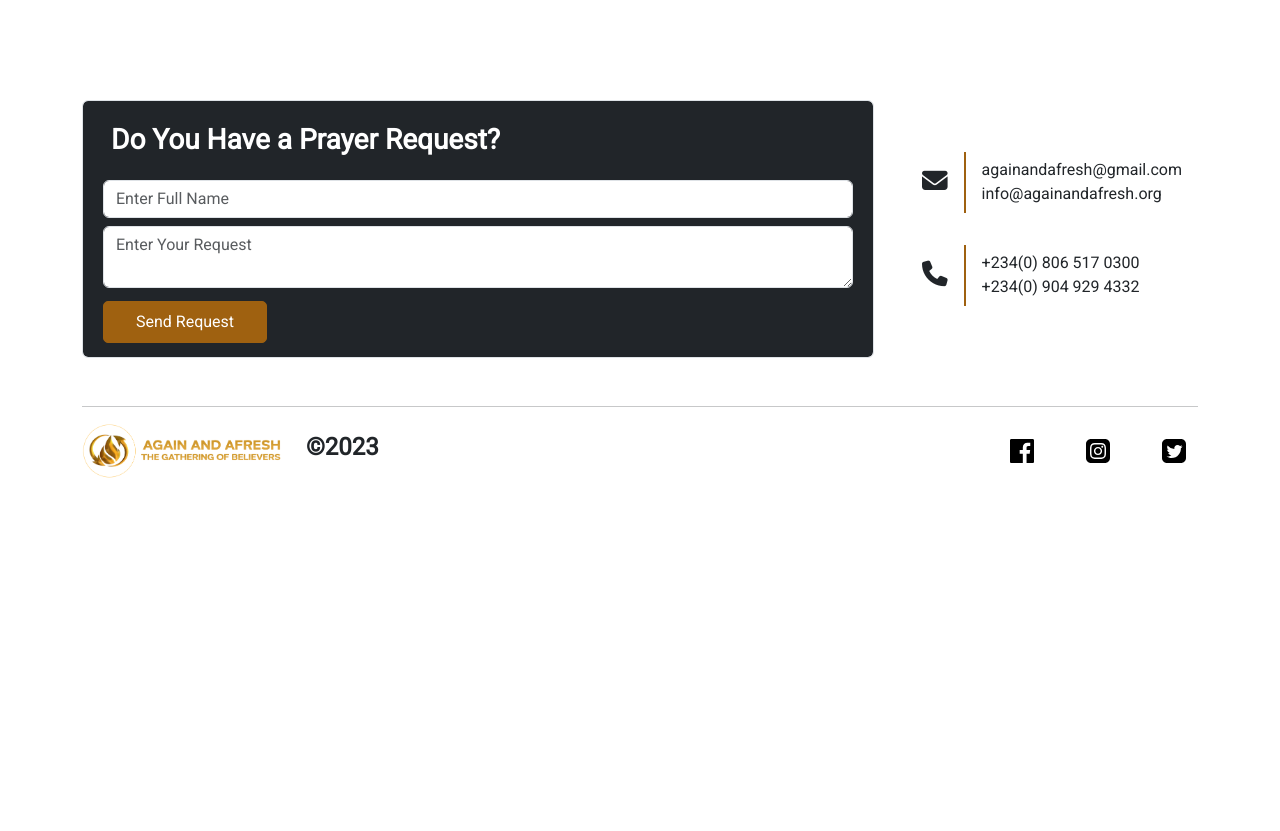
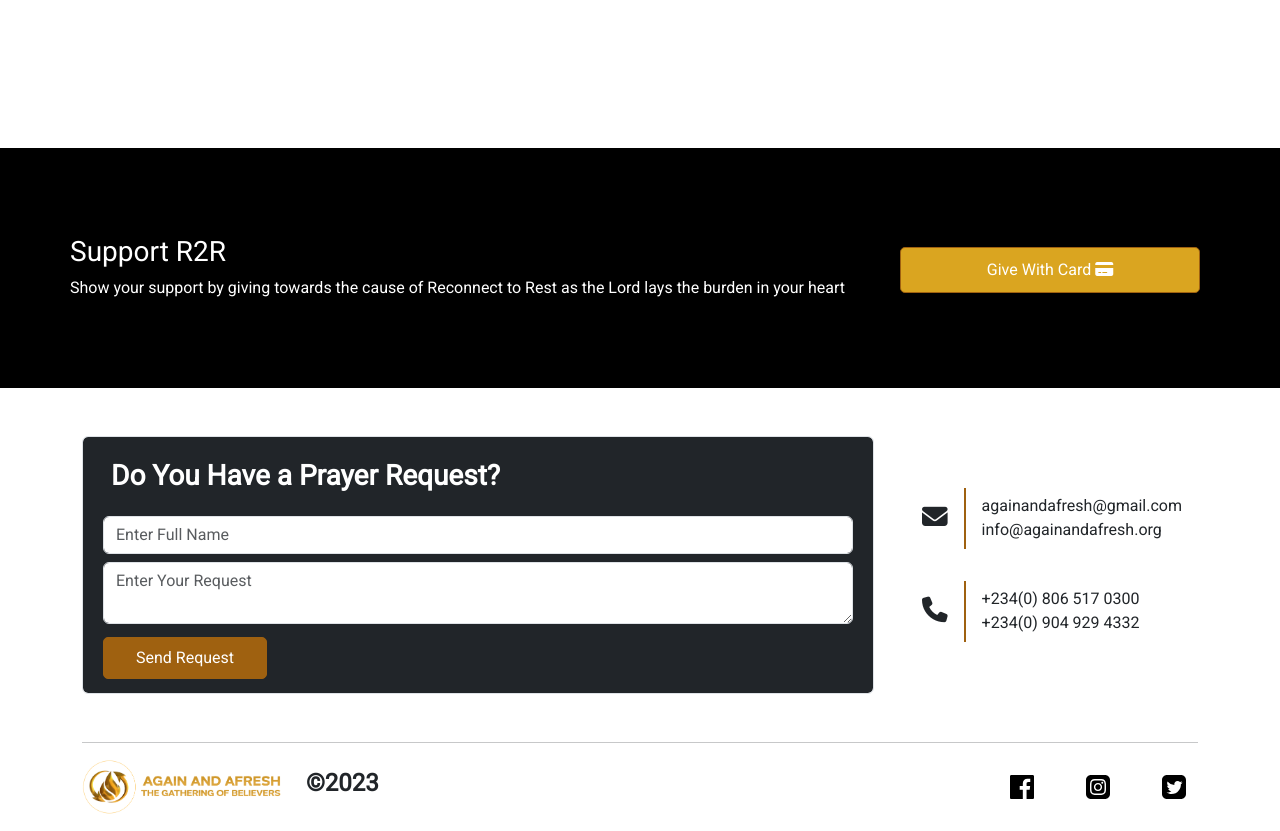
Before and after one commit to EsaKris/R2R, a Django app: page / in a window 1280 px wide. Shown: the part 2539-3370 px from the top of the page. Before the commit the page ends 3017 px from the top, so only its background shows below. Run offline with Django 4.2, Linux system fonts and the light colour scheme; some libraries are stand-ins or nearby versions.

Commit message:
modified:   templates/home/index.html

```diff
--- a/templates/home/index.html
+++ b/templates/home/index.html
@@ -109,7 +109,21 @@
     </div>
     </div>
   </div>
-</section class="contact">
+</section>
+<section class="CountContainer ">
+  <div class="CountDown container" style="padding:2rem 0;">
+    <div>
+      <h3>Support R2R</h3>
+      <p>Show your support by giving towards the cause of Reconnect to Rest as the Lord lays the burden in your heart</p>
+      <p></p>
+    </div id="time">
+    <div>
+      <div>
+        <a class="btn" style="color: white;background-color: goldenrod;width: 300px;" href="https://flutterwave.com/donate/r2r?_gl=1*1z05t5r*_ga*MTc3MDk3MDMyMC4xNjk4NTE4NjAz*_ga_KQ9NSEMFCF*MTY5ODU5MDQ1My4xLjEuMTY5ODU5MDU4NC41OS4wLjA">Give With Card  <i class="fa fa-credit-card"></i></a>
+      </div>
+    </div>
+  </div>
+</section>
 <section>
   <div class="container d-md-flex justify-content-between">
     <div class="container" style="padding: 0;">
```
